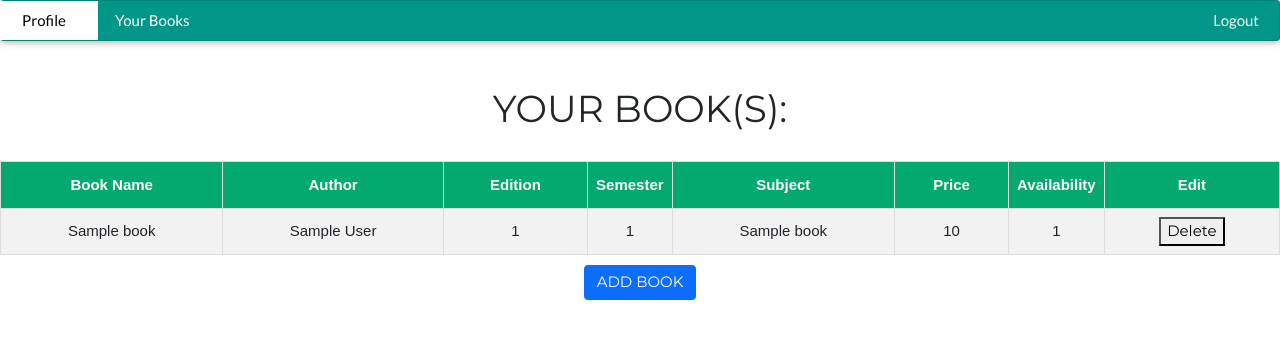
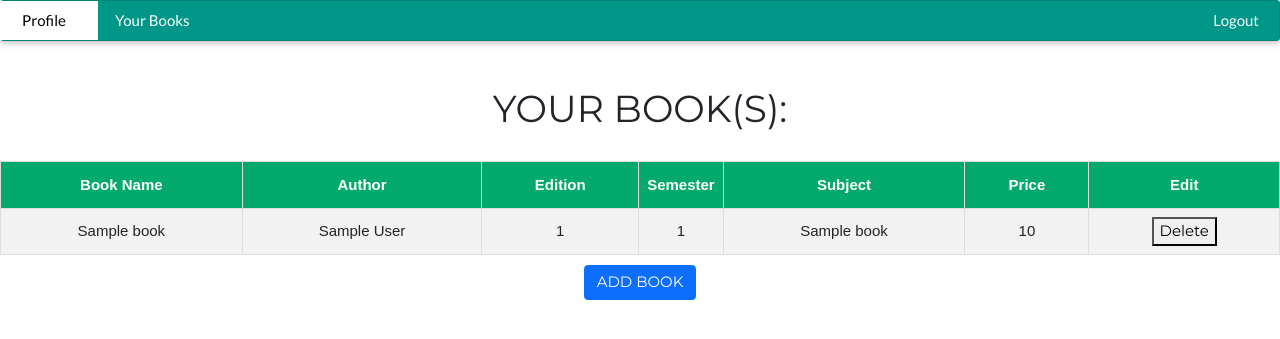
Before and after one commit to CoderGaurav01/FindMyBook, a PHP site: page /sellerbooks.php?name=1 in a window 1280 px wide. Shown: the top 339 px of the page. Run offline with PHP 8.4, Linux system fonts and the light colour scheme; the visitor is signed in with stand-in values (Sample User, id 1); tables that the repository leaves empty hold one stand-in row (values such as "Sample post"); some libraries are stand-ins or nearby versions.

Commit message:
remove availability

```diff
--- a/sellerbooks.php
+++ b/sellerbooks.php
@@ -116,7 +116,7 @@ $result = $link->query($sql);
     <th style="width: 40px ;text-align: center;" >Semester</th>
     <th style="text-align: center;">Subject</th>
     <th style="text-align: center;">Price</th>
-    <th style="width: 40px; text-align: center;">Availability</th>
+
     <th style="text-align: center;">Edit</th>
 
 
@@ -137,7 +137,7 @@ $result = $link->query($sql);
     <td><?php echo $rows["semester"];?></td>
     <td><?php echo $rows["subject"];?></td>
     <td><?php echo $rows["price"];?></td>
-    <td><?php echo $rows["availability"];?></td>
+
     <td>
       <form method="POST" action="book_action.php">
         <input name="book_id" type="hidden" value="<?php echo $rows["id"];?>">
```
